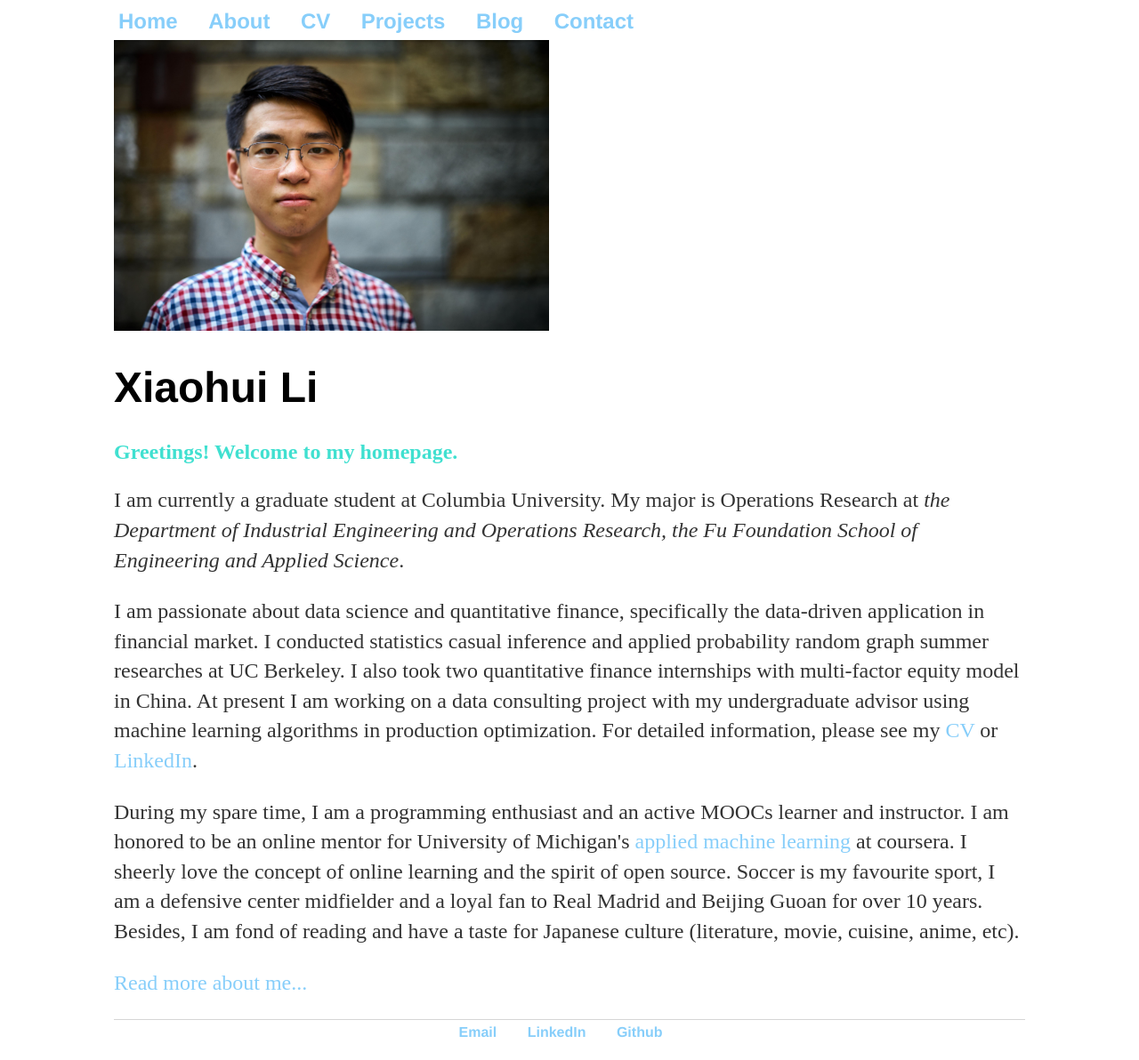
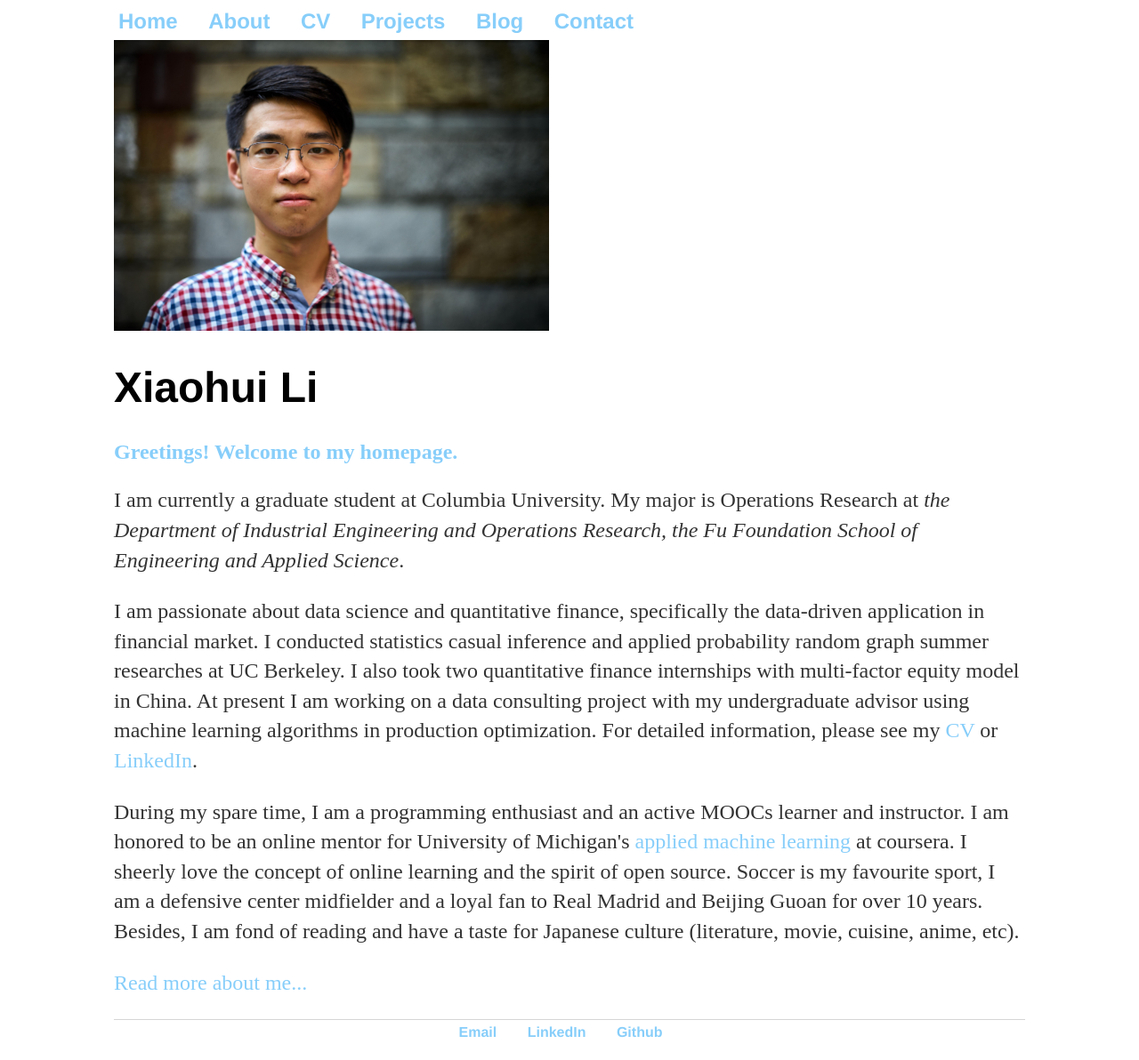
Before and after one commit to xiaohui-victor-li/xiaohui-victor-li.github.io, a Jekyll site: the page index.html, which Jekyll copies as it is, in a window 1280 px wide. Shown: the whole page at 89% size. Built offline with Jekyll 4.4.1, drawn with Linux system fonts in a browser that asks for light colours.

Commit message:
Update main.css

```diff
--- a/css/main.css
+++ b/css/main.css
@@ -45,7 +45,7 @@ h1 {
 }
 
 h2 {
-    color: #40E0D0;
+    color: #87CEFA;
 }
 
 p {
```
